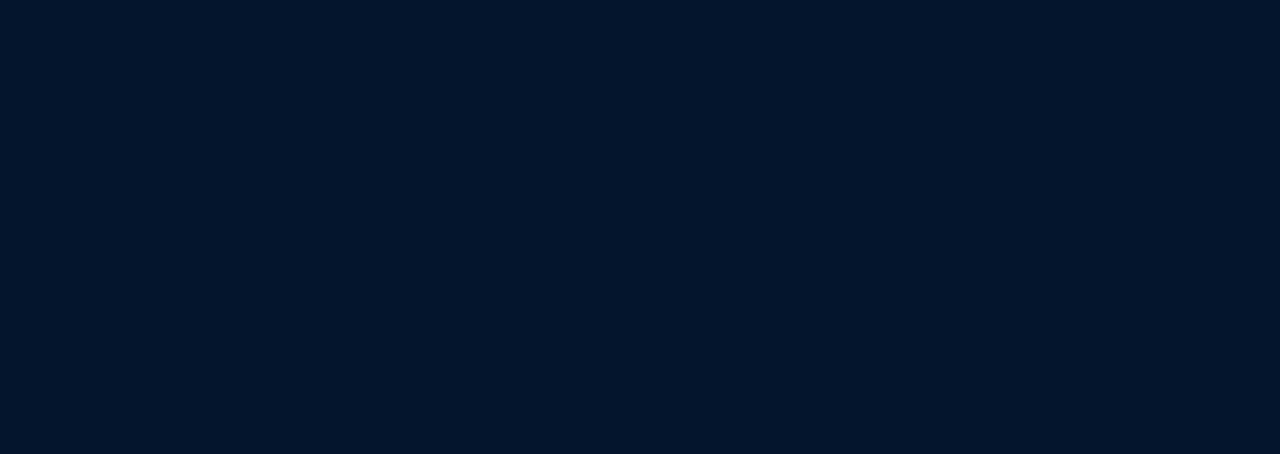
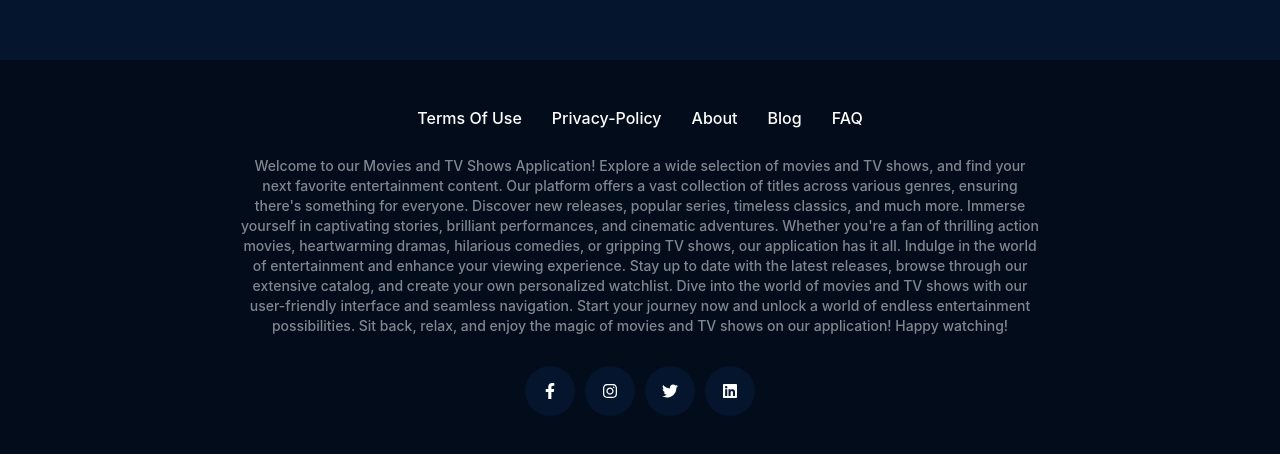
Before and after one commit to mhamzaaftab1166/movix-react, a React (Vite) app: page / in a window 1280 px wide. Shown: the part 1640-2094 px from the top of the page. Before the commit the page ends 1700 px from the top, so only its background shows below. Built offline with nearby package versions, Linux system fonts and the light colour scheme; no server answers.

Commit message:
implemented footer

```diff
--- a/src/components/footer/footer.scss
+++ b/src/components/footer/footer.scss
@@ -0,0 +1,68 @@
+@import "../../mixins.scss";
+.footer {
+  background-color: var(--black3);
+  padding: 50px 0;
+  color: white;
+  position: relative;
+  .contentWrapper {
+    display: flex;
+    align-items: center;
+    flex-direction: column;
+  }
+  .menuItems {
+    list-style-type: none;
+    display: flex;
+    align-items: center;
+    justify-content: center;
+    gap: 15px;
+    margin-bottom: 20px;
+    @include md {
+      margin-bottom: 30px;
+      gap: 30px;
+    }
+    .menuItem {
+      transition: all ease 0.3s;
+      cursor: pointer;
+      font-size: 12px;
+      @include md {
+        font-size: 16px;
+      }
+      &:hover {
+        color: var(--pink);
+      }
+    }
+  }
+  .infoText {
+    font-size: 12px;
+    line-height: 20px;
+    opacity: 0.5;
+    text-align: center;
+    max-width: 800px;
+    margin-bottom: 20px;
+    @include md {
+      font-size: 14px;
+      margin-bottom: 30px;
+    }
+  }
+  .socialIcons {
+    display: flex;
+    align-items: center;
+    justify-content: center;
+    gap: 10px;
+    .icon {
+      width: 50px;
+      height: 50px;
+      border-radius: 50%;
+      background-color: var(--black);
+      display: flex;
+      align-items: center;
+      justify-content: center;
+      cursor: pointer;
+      transition: all ease 0.3s;
+      &:hover {
+        box-shadow: 0 0 0.625em var(--pink);
+        color: var(--pink);
+      }
+    }
+  }
+}
--- a/src/components/footer/footer.tsx
+++ b/src/components/footer/footer.tsx
@@ -1,9 +1,61 @@
-import React from 'react'
-import "./footer.scss"
+import React from "react";
+import {
+  FaFacebookF,
+  FaInstagram,
+  FaTwitter,
+  FaLinkedin,
+} from "react-icons/fa";
+
+import ContentWrapper from "../contentWrapper/contentWrapper";
+
+import "./footer.scss";
+
 const Footer = () => {
   return (
-    <div>footer</div>
-  )
-}
+    <footer className="footer">
+      <ContentWrapper>
+        <ul className="menuItems">
+          <li className="menuItem">Terms Of Use</li>
+          <li className="menuItem">Privacy-Policy</li>
+          <li className="menuItem">About</li>
+          <li className="menuItem">Blog</li>
+          <li className="menuItem">FAQ</li>
+        </ul>
+        <div className="infoText">
+          Welcome to our Movies and TV Shows Application! Explore a wide
+          selection of movies and TV shows, and find your next favorite
+          entertainment content. Our platform offers a vast collection of titles
+          across various genres, ensuring there's something for everyone.
+          Discover new releases, popular series, timeless classics, and much
+          more. Immerse yourself in captivating stories, brilliant performances,
+          and cinematic adventures. Whether you're a fan of thrilling action
+          movies, heartwarming dramas, hilarious comedies, or gripping TV shows,
+          our application has it all. Indulge in the world of entertainment and
+          enhance your viewing experience. Stay up to date with the latest
+          releases, browse through our extensive catalog, and create your own
+          personalized watchlist. Dive into the world of movies and TV shows
+          with our user-friendly interface and seamless navigation. Start your
+          journey now and unlock a world of endless entertainment possibilities.
+          Sit back, relax, and enjoy the magic of movies and TV shows on our
+          application! Happy watching!
+        </div>
+        <div className="socialIcons">
+          <span className="icon">
+            <FaFacebookF />
+          </span>
+          <span className="icon">
+            <FaInstagram />
+          </span>
+          <span className="icon">
+            <FaTwitter />
+          </span>
+          <span className="icon">
+            <FaLinkedin />
+          </span>
+        </div>
+      </ContentWrapper>
+    </footer>
+  );
+};
 
-export default Footer
+export default Footer;
--- a/src/pages/layout.tsx
+++ b/src/pages/layout.tsx
@@ -6,7 +6,7 @@ const layout = () => {
     <>
       <Header></Header>
       <Outlet />
-      {/* <Footer></Footer> */}
+      <Footer></Footer>
     </>
   );
 };
--- a/src/routes.tsx
+++ b/src/routes.tsx
@@ -2,7 +2,7 @@ import { createBrowserRouter } from "react-router-dom";
 import Layout from "./pages/layout";
 import Home from "./pages/home/home";
 import SearchResult from "./pages/search/SearchResult";
-import Explore from "./pages/explore/explore";
+import Explore from "./pages/explore/Explore";
 const route = createBrowserRouter([
   {
     path: "/",
```
